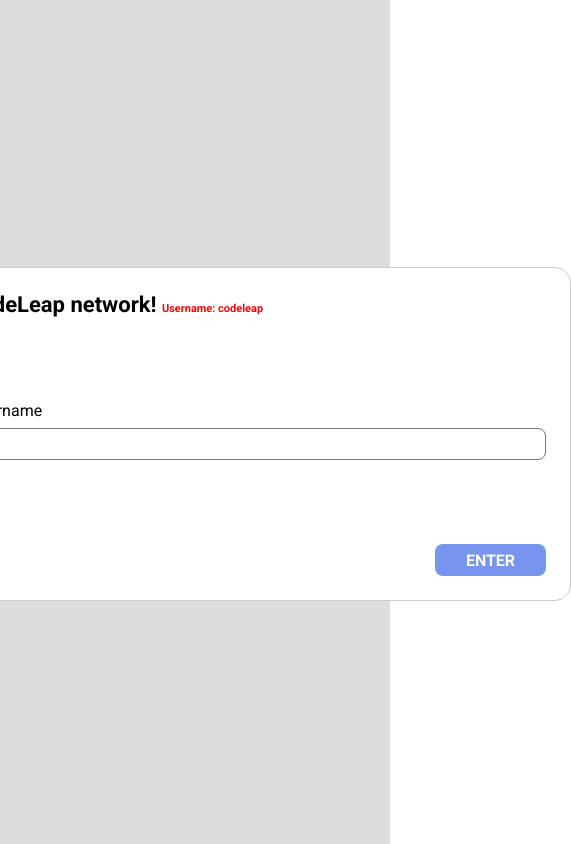
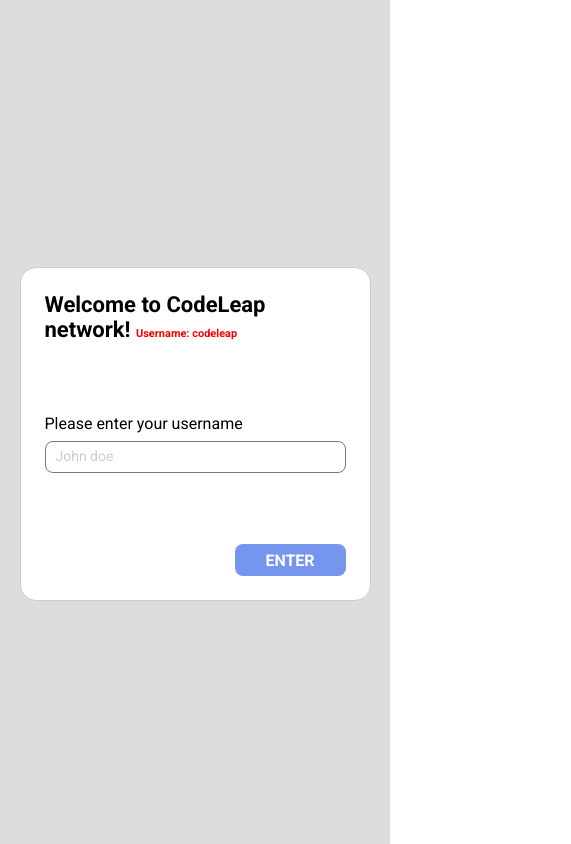
Before and after one commit to Adrianodbs/desafio-tecnico-codeleap, a React (Vite) app: page / in a window 390 px wide. Shown: the whole page, 571 px wide, since content can reach past the window. Built offline with nearby package versions, Linux system fonts and the light colour scheme.

Commit message:
responsividade

```diff
--- a/src/components/Input/index.jsx
+++ b/src/components/Input/index.jsx
@@ -9,6 +9,7 @@
         placeholder={placeholder}
         value={value}
         onChange={onChange}
+        required
       />
     </label>
   )
--- a/src/pages/Main/style.css
+++ b/src/pages/Main/style.css
@@ -1,7 +1,8 @@
 .main{
   min-height: 100vh;
   background-color: #fff;
-  width: 800px;
+  max-width: 800px;
+  width: 90%;
   display: flex;
   flex-direction: column;
   align-items: center;
@@ -19,7 +20,8 @@
 
 .container{
   margin-top: 24px;
-  width: 752px;
+  max-width: 752px;
+  width: 90%;
   height: 334px;
   display: flex;
   flex-direction: column;
--- a/src/pages/Signup/style.css
+++ b/src/pages/Signup/style.css
@@ -1,6 +1,7 @@
 .container{
   background-color: #fff;
-  width: 500px;
+  max-width: 500px;
+  width: 90%;
   height: 200px;
   border: 1px solid #ccc;
   border-radius: 16px;
```
